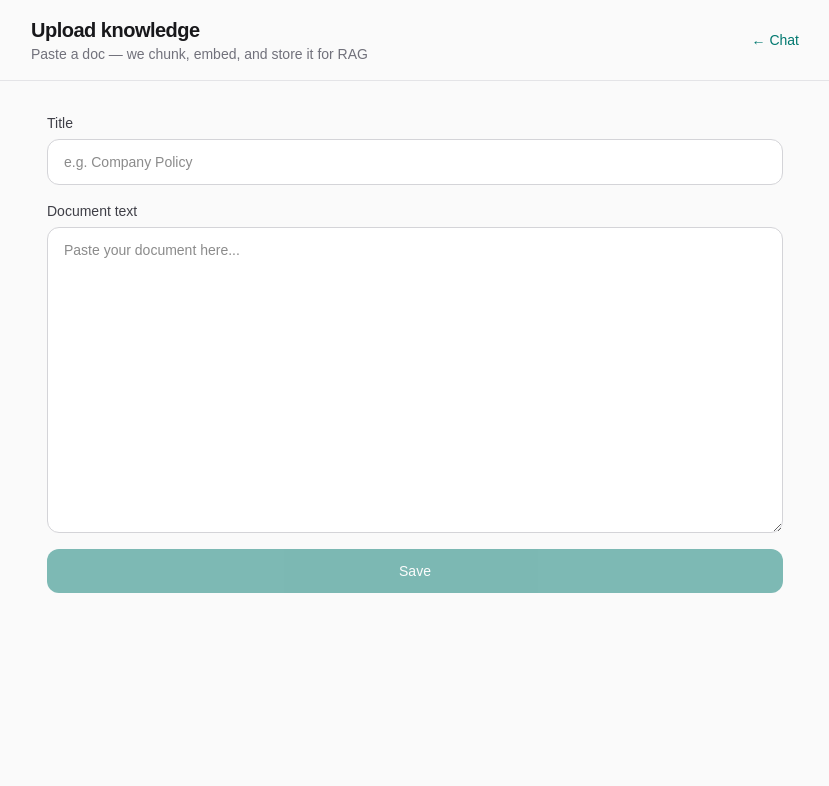
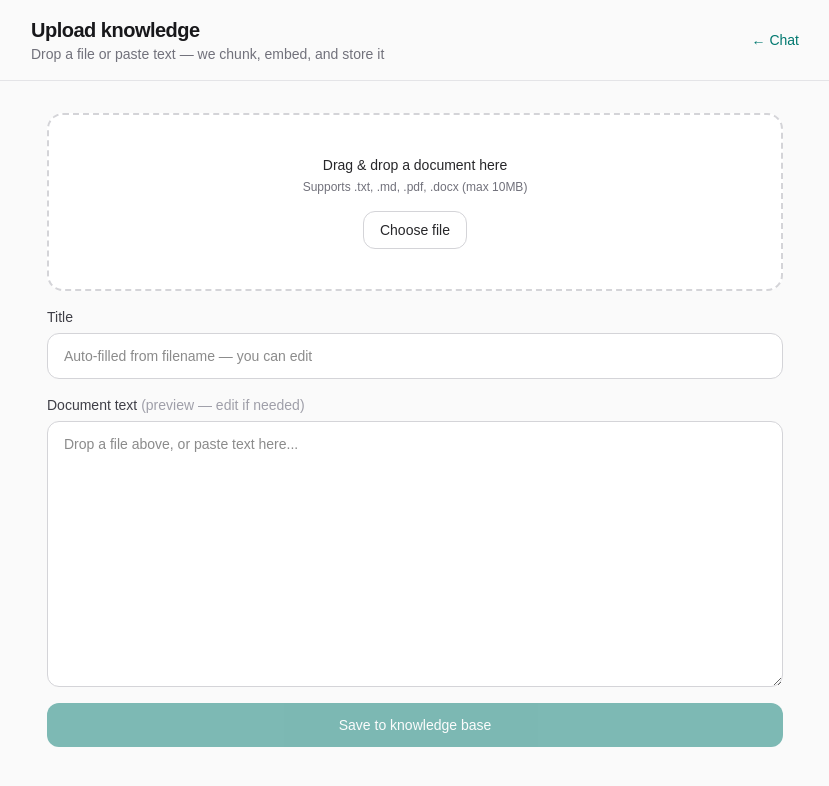
Before and after one commit to AAKASH-YADAV-CODER/contexthub.memory.ai, a Next.js app: page /upload in a window 1280 px wide. Shown: the top 786 px of the page, without its empty margins (225-1054 px from the left). Built offline with nearby package versions, Linux system fonts and the light colour scheme.

Commit message:
feat: drag drop upload docs meetings and picture option

```diff
--- /dev/null
+++ b/app/api/documents/extract/route.ts
@@ -0,0 +1,69 @@
+import { NextResponse } from "next/server";
+import {
+  extractTextFromFile,
+  isSupportedUpload,
+  titleFromFilename,
+} from "@/lib/extract-text";
+
+/**
+ * Extract text from an uploaded file so the UI can preview before saving.
+ * FormData field: "file"
+ */
+export async function POST(req: Request) {
+  try {
+    const formData = await req.formData();
+    const file = formData.get("file");
+
+    if (!(file instanceof File)) {
+      return NextResponse.json(
+        { error: "file is required" },
+        { status: 400 }
+      );
+    }
+
+    if (!isSupportedUpload(file.name)) {
+      return NextResponse.json(
+        {
+          error:
+            "Unsupported type. Upload .txt, .md, .pdf, or .docx",
+        },
+        { status: 400 }
+      );
+    }
+
+    // ~10MB guard
+    if (file.size > 10 * 1024 * 1024) {
+      return NextResponse.json(
+        { error: "File too large (max 10MB)" },
+        { status: 400 }
+      );
+    }
+
+    const content = await extractTextFromFile(file, file.name);
+
+    if (!content) {
+      return NextResponse.json(
+        { error: "No text could be extracted from this file" },
+        { status: 400 }
+      );
+    }
+
+    return NextResponse.json({
+      title: titleFromFilename(file.name),
+      content,
+      filename: file.name,
+      characters: content.length,
+    });
+  } catch (error) {
+    console.error("Extract error:", error);
+    return NextResponse.json(
+      {
+        error:
+          error instanceof Error
+            ? error.message
+            : "Failed to extract text",
+      },
+      { status: 500 }
+    );
+  }
+}
--- a/app/api/documents/route.ts
+++ b/app/api/documents/route.ts
@@ -30,6 +30,10 @@ export async function POST(req: Request) {
     const title = typeof body.title === "string" ? body.title.trim() : "";
     const content =
       typeof body.content === "string" ? body.content.trim() : "";
+    const source =
+      typeof body.source === "string" && body.source.trim()
+        ? body.source.trim()
+        : title;
 
     if (!title || !content) {
       return NextResponse.json(
@@ -53,7 +57,7 @@ export async function POST(req: Request) {
         title,
         content: chunks[i],
         chunk_index: i,
-        source: title,
+        source,
         embedding,
       });
     }
--- a/app/upload/page.tsx
+++ b/app/upload/page.tsx
@@ -1,14 +1,51 @@
 "use client";
 
 import Link from "next/link";
-import { useState } from "react";
+import { useRef, useState } from "react";
 
 export default function UploadPage() {
   const [title, setTitle] = useState("");
   const [content, setContent] = useState("");
+  const [filename, setFilename] = useState<string | null>(null);
   const [loading, setLoading] = useState(false);
+  const [extracting, setExtracting] = useState(false);
+  const [dragOver, setDragOver] = useState(false);
   const [error, setError] = useState<string | null>(null);
   const [success, setSuccess] = useState<string | null>(null);
+  const inputRef = useRef<HTMLInputElement>(null);
+
+  const handleFiles = async (files: FileList | null) => {
+    const file = files?.[0];
+    if (!file) return;
+
+    setExtracting(true);
+    setError(null);
+    setSuccess(null);
+
+    try {
+      const formData = new FormData();
+      formData.append("file", file);
+
+      const res = await fetch("/api/documents/extract", {
+        method: "POST",
+        body: formData,
+      });
+      const data = await res.json();
+
+      if (!res.ok) {
+        throw new Error(data.error ?? "Could not read file");
+      }
+
+      setTitle(data.title);
+      setContent(data.content);
+      setFilename(data.filename);
+    } catch (err) {
+      setError(err instanceof Error ? err.message : "Extract failed");
+    } finally {
+      setExtracting(false);
+      if (inputRef.current) inputRef.current.value = "";
+    }
+  };
 
   const handleSubmit = async (e: React.FormEvent) => {
     e.preventDefault();
@@ -25,6 +62,7 @@ export default function UploadPage() {
         body: JSON.stringify({
           title: title.trim(),
           content: content.trim(),
+          source: filename ?? title.trim(),
         }),
       });
 
@@ -38,12 +76,15 @@ export default function UploadPage() {
       );
       setTitle("");
       setContent("");
+      setFilename(null);
     } catch (err) {
       setError(err instanceof Error ? err.message : "Upload failed");
     } finally {
       setLoading(false);
     }
   };
+
+  const busy = loading || extracting;
 
   return (
     <div className="flex min-h-dvh flex-col bg-zinc-50 dark:bg-zinc-950">
@@ -54,7 +95,7 @@ export default function UploadPage() {
               Upload knowledge
             </h1>
             <p className="text-sm text-zinc-500">
-              Paste a doc — we chunk, embed, and store it for RAG
+              Drop a file or paste text — we chunk, embed, and store it
             </p>
           </div>
           <Link
@@ -68,6 +109,54 @@ export default function UploadPage() {
 
       <main className="mx-auto w-full max-w-3xl flex-1 px-4 py-8">
         <form onSubmit={handleSubmit} className="flex flex-col gap-4">
+          <div
+            onDragOver={(e) => {
+              e.preventDefault();
+              setDragOver(true);
+            }}
+            onDragLeave={() => setDragOver(false)}
+            onDrop={(e) => {
+              e.preventDefault();
+              setDragOver(false);
+              void handleFiles(e.dataTransfer.files);
+            }}
+            className={`rounded-2xl border-2 border-dashed px-6 py-10 text-center transition-colors ${
+              dragOver
+                ? "border-teal-600 bg-teal-50 dark:bg-teal-950/30"
+                : "border-zinc-300 bg-white dark:border-zinc-700 dark:bg-zinc-900"
+            }`}
+          >
+            <p className="text-sm font-medium text-zinc-800 dark:text-zinc-100">
+              {extracting
+                ? "Reading file..."
+                : "Drag & drop a document here"}
+            </p>
+            <p className="mt-1 text-xs text-zinc-500">
+              Supports .txt, .md, .pdf, .docx (max 10MB)
+            </p>
+            <button
+              type="button"
+              disabled={busy}
+              onClick={() => inputRef.current?.click()}
+              className="mt-4 rounded-xl border border-zinc-300 px-4 py-2 text-sm font-medium text-zinc-800 hover:bg-zinc-50 disabled:opacity-50 dark:border-zinc-600 dark:text-zinc-100 dark:hover:bg-zinc-800"
+            >
+              Choose file
+            </button>
+            <input
+              ref={inputRef}
+              type="file"
+              accept=".txt,.md,.markdown,.csv,.json,.pdf,.docx,text/plain,application/pdf,application/vnd.openxmlformats-officedocument.wordprocessingml.document"
+              className="hidden"
+              disabled={busy}
+              onChange={(e) => void handleFiles(e.target.files)}
+            />
+            {filename && (
+              <p className="mt-3 text-xs text-teal-700 dark:text-teal-300">
+                Loaded: {filename}
+              </p>
+            )}
+          </div>
+
           <label className="flex flex-col gap-1.5">
             <span className="text-sm font-medium text-zinc-700 dark:text-zinc-300">
               Title
@@ -75,22 +164,25 @@ export default function UploadPage() {
             <input
               value={title}
               onChange={(e) => setTitle(e.target.value)}
-              placeholder="e.g. Company Policy"
-              disabled={loading}
+              placeholder="Auto-filled from filename — you can edit"
+              disabled={busy}
               className="rounded-xl border border-zinc-300 bg-white px-4 py-3 text-sm outline-none focus:border-teal-600 disabled:opacity-60 dark:border-zinc-700 dark:bg-zinc-900 dark:text-zinc-50"
             />
           </label>
 
           <label className="flex flex-col gap-1.5">
             <span className="text-sm font-medium text-zinc-700 dark:text-zinc-300">
-              Document text
+              Document text{" "}
+              <span className="font-normal text-zinc-400">
+                (preview — edit if needed)
+              </span>
             </span>
             <textarea
               value={content}
               onChange={(e) => setContent(e.target.value)}
-              placeholder="Paste your document here..."
-              disabled={loading}
-              rows={14}
+              placeholder="Drop a file above, or paste text here..."
+              disabled={busy}
+              rows={12}
               className="resize-y rounded-xl border border-zinc-300 bg-white px-4 py-3 text-sm outline-none focus:border-teal-600 disabled:opacity-60 dark:border-zinc-700 dark:bg-zinc-900 dark:text-zinc-50"
             />
           </label>
@@ -109,10 +201,14 @@ export default function UploadPage() {
 
           <button
             type="submit"
-            disabled={loading || !title.trim() || !content.trim()}
+            disabled={busy || !title.trim() || !content.trim()}
             className="rounded-xl bg-teal-700 px-5 py-3 text-sm font-medium text-white disabled:opacity-50"
           >
-            {loading ? "Saving & embedding..." : "Save"}
+            {loading
+              ? "Saving & embedding..."
+              : extracting
+                ? "Reading file..."
+                : "Save to knowledge base"}
           </button>
         </form>
       </main>
--- /dev/null
+++ b/lib/extract-text.ts
@@ -0,0 +1,55 @@
+import mammoth from "mammoth";
+import { extractText, getDocumentProxy } from "unpdf";
+
+const TEXT_EXTENSIONS = new Set([
+  "txt",
+  "md",
+  "markdown",
+  "csv",
+  "json",
+  "log",
+]);
+
+export function titleFromFilename(filename: string): string {
+  return filename.replace(/\.[^.]+$/, "").replace(/[_-]+/g, " ").trim();
+}
+
+export function getExtension(filename: string): string {
+  const parts = filename.toLowerCase().split(".");
+  return parts.length > 1 ? parts.at(-1)! : "";
+}
+
+export function isSupportedUpload(filename: string): boolean {
+  const ext = getExtension(filename);
+  return TEXT_EXTENSIONS.has(ext) || ext === "pdf" || ext === "docx";
+}
+
+/**
+ * Extract plain text from an uploaded file (txt/md/pdf/docx).
+ */
+export async function extractTextFromFile(
+  file: File | Blob,
+  filename: string
+): Promise<string> {
+  const ext = getExtension(filename);
+  const buffer = Buffer.from(await file.arrayBuffer());
+
+  if (TEXT_EXTENSIONS.has(ext)) {
+    return buffer.toString("utf-8").trim();
+  }
+
+  if (ext === "pdf") {
+    const pdf = await getDocumentProxy(new Uint8Array(buffer));
+    const { text } = await extractText(pdf, { mergePages: true });
+    return (typeof text === "string" ? text : text.join("\n")).trim();
+  }
+
+  if (ext === "docx") {
+    const result = await mammoth.extractRawText({ buffer });
+    return result.value.trim();
+  }
+
+  throw new Error(
+    `Unsupported file type ".${ext}". Use .txt, .md, .pdf, or .docx`
+  );
+}
--- a/package.json
+++ b/package.json
@@ -13,9 +13,11 @@
     "@supabase/ssr": "^0.10.3",
     "@supabase/supabase-js": "^2.108.0",
     "ai": "^6.0.196",
+    "mammoth": "^1.13.0",
     "next": "16.2.7",
     "react": "19.2.4",
-    "react-dom": "19.2.4"
+    "react-dom": "19.2.4",
+    "unpdf": "^1.9.1"
   },
   "devDependencies": {
     "@tailwindcss/postcss": "^4",
```
Also changed, not shown: 1 other file (tests, documents, lock files or other folders).
